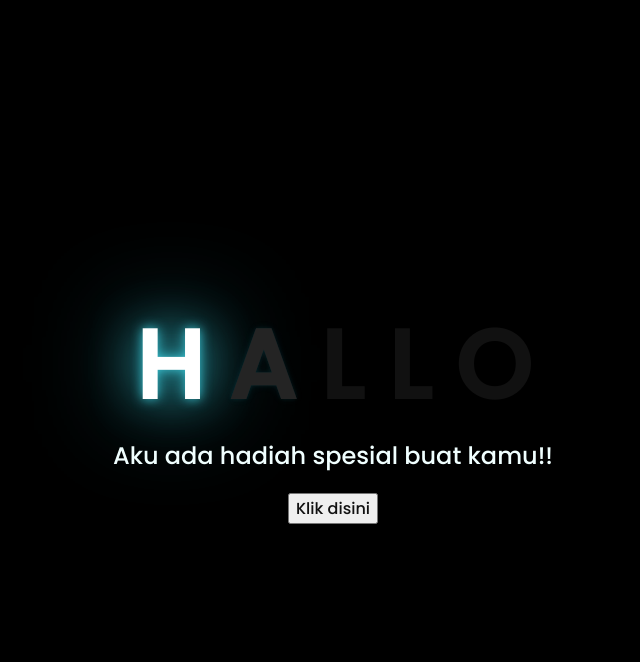
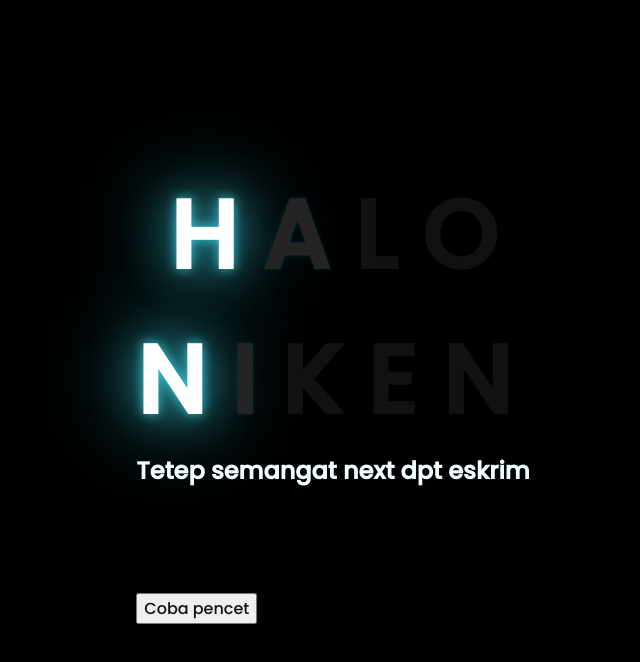
Before and after one commit to raditya12/for, a plain HTML site: page index.html in a window 1280 px wide. Shown: the whole page, without its empty margins (315-955 px from the left). Drawn offline with Linux system fonts and the light colour scheme.

Commit message:
Update index.html

```diff
--- a/index.html
+++ b/index.html
@@ -14,15 +14,21 @@
         <span>H</span>
         <span>A</span>
         <span>L</span>
-        <span>L</span>
         <span>O</span>
     </div>
+    <div class="greetings">
+        <span>N</span>
+        <span>I</span>
+        <span>K</span>
+        <span>E</span>
+        <span>N</span>
+    <div>
     <div class="description">
-        <span>Aku ada hadiah spesial buat kamu!!</span>
+        <span>Tetep semangat next dpt eskrim</span>
     </div>
     <div class="button">
         <button>
-            <a href="flower.html">Klik disini</a>
+            <a href="flower.html">Coba pencet</a>
         </button>
 
     </div>
```
